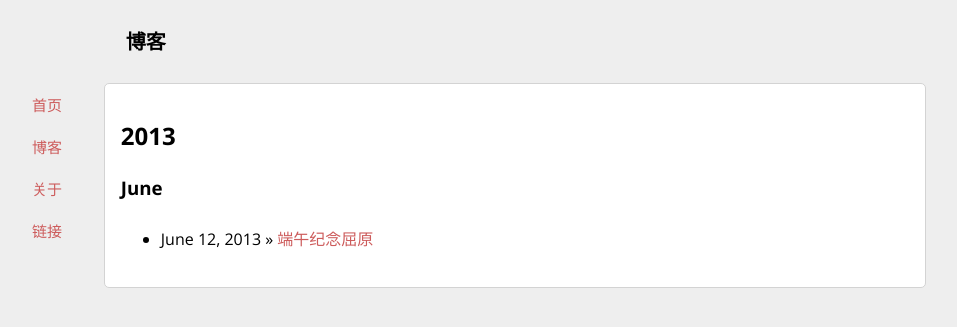
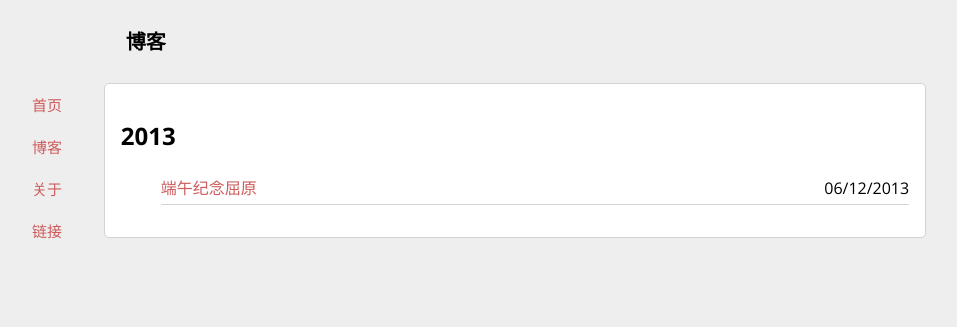
Before and after one commit to chuer/chuer.github.io, a Jekyll site: the page built from blog.html, in a window 1280 px wide. Shown: the top 327 px of the page, without its empty margins (125-1082 px from the left). Built offline with Jekyll 4.4.1, drawn with Linux system fonts in a browser that asks for light colours; some web fonts are replaced.

Commit message:
update post-list style

```diff
--- a/_includes/JB/posts_collate
+++ b/_includes/JB/posts_collate
@@ -1,21 +1,23 @@
-{% comment %}<!--
-Collate_posts helper. Collated posts by year and month.
-Usage:
-  1) assign the 'posts_collate' variable to a valid array of posts.
+{% comment %}
+<!--
+Collate_posts 帮助. 根据年月来分类博客.
+用法:
+  1) 分配'posts_collate'变量到博客数组.
   2) include JB/posts_collate
-  example:
+  例子:
     {% assign posts_collate = site.posts %}
     {% include JB/posts_collate %}
 
-  Ordering:
-    Posts are displayed in reverse chronological order.
+  排序:
+    博客以逆时排序方式排列.
     For normal chronological order:
       1) Change the for loop to this:
         => 'for post in site.posts reversed'
       2) Next make sure to change 'post.previous.date' to:
         => 'post.next.date'
 
--->{% endcomment %}
+-->
+{% endcomment %}
 
 {% if site.JB.posts_collate.provider == "custom" %}
   {% include custom/posts_collate %}
@@ -28,11 +30,10 @@ Usage:
 
     {% if forloop.first %}
       <h2>{{this_year}}</h2>
-      <h3>{{this_month}}</h3>
       <ul>
     {% endif %}
 
-    <li><span>{{ post.date | date: "%B %e, %Y" }}</span> &raquo; <a href="{{ BASE_PATH }}{{ post.url }}">{{ post.title }}</a></li>
+    <li class="post_item"><span class="post_time">{{ post.date | date: "%m/%d/%Y" }}</span> <a href="{{ BASE_PATH }}{{ post.url }}">{{ post.title }}</a></li>
 
     {% if forloop.last %}
       </ul>
@@ -40,14 +41,7 @@ Usage:
       {% if this_year != next_year %}
         </ul>
         <h2>{{next_year}}</h2>
-        <h3>{{next_month}}</h3>
         <ul>
-      {% else %}
-        {% if this_month != next_month %}
-          </ul>
-          <h3>{{next_month}}</h3>
-          <ul>
-        {% endif %}
       {% endif %}
     {% endif %}
   {% endfor %}
--- a/assets/css/basic.css
+++ b/assets/css/basic.css
@@ -39,6 +39,15 @@ img.portrait{
 	float: right;
 }
 
+span.post_time {
+	float: right;
+}
+
+li.post_item {
+	list-style: none;
+	border-bottom: 1px solid lightGray;
+}
+
 /* 结构布局 */
 #main {
 	margin: auto;
@@ -72,17 +81,13 @@ header.topbar {
 .content {
 	font-size: 1.6em;
 	line-height: 2em;
+}
+
+.comments, .content {
 	border: 1px solid lightGray;
 	background-color: white;
 	border-radius: 5px;
 	padding: 1em;
-}
-
-.comments {
-	border: 1px solid lightGray;
-	background-color: white;
-	border-radius: 5px;
-	padding: 1.5em;
 }
 
 .topbar, .comments, .content {
```
